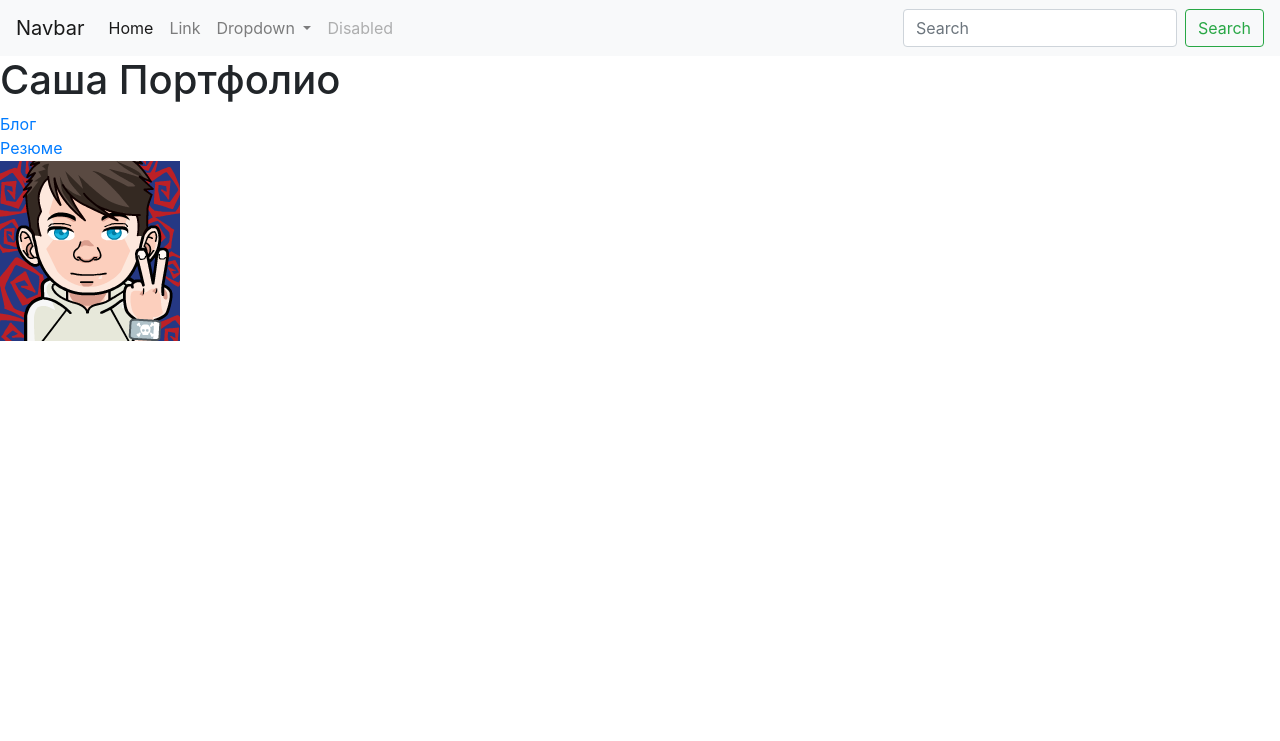
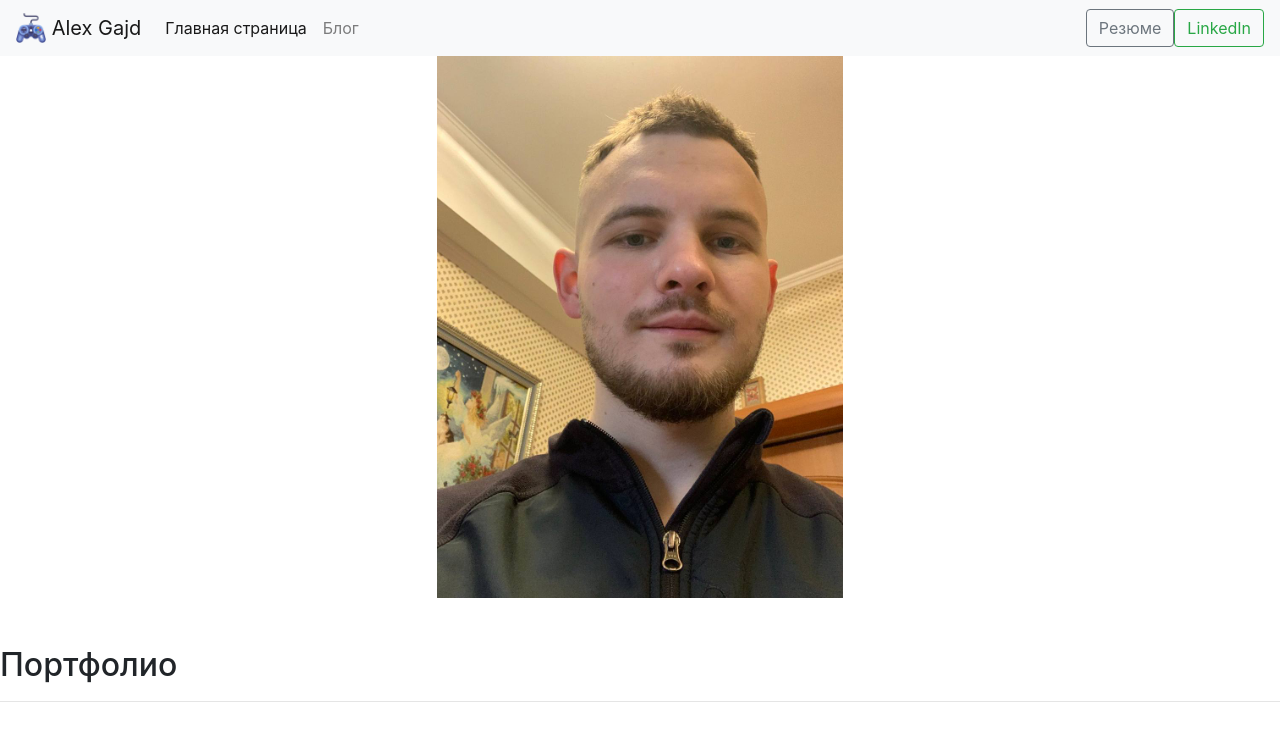
Before and after one commit to SaniKyn/Personal-portfolio, a Django app: template personal_portfolio/portfolio/templates/portfolio/home.html in a window 1280 px wide. Shown: the top 741 px of the page. Run offline with Django 3.2, Linux system fonts and the light colour scheme; the template is opened without the code that fills it, so the values that code supplies are empty.

Commit message:
navbar_and_card_box

```diff
--- a/personal_portfolio/portfolio/templates/portfolio/base.html
+++ b/personal_portfolio/portfolio/templates/portfolio/base.html
@@ -1,3 +1,4 @@
+{% load static%}
 <!doctype html>
 <html lang="en">
 <head>
@@ -8,43 +9,39 @@
     <!-- Bootstrap CSS -->
     <link rel="stylesheet" href="https://cdn.jsdelivr.net/npm/bootstrap@4.6.2/dist/css/bootstrap.min.css"
           integrity="sha384-xOolHFLEh07PJGoPkLv1IbcEPTNtaed2xpHsD9ESMhqIYd0nLMwNLD69Npy4HI+N" crossorigin="anonymous">
-
-    <title>Hello, world!</title>
 </head>
 <body>
 <nav class="navbar navbar-expand-lg navbar-light bg-light">
-  <a class="navbar-brand" href="#">Navbar</a>
-  <button class="navbar-toggler" type="button" data-toggle="collapse" data-target="#navbarSupportedContent" aria-controls="navbarSupportedContent" aria-expanded="false" aria-label="Toggle navigation">
+    <a class="navbar-brand" href="{% url 'home' %}">
+        <img src="{% static 'portfolio/joystick.png' %}" width="30" height="30" class="d-inline-block align-top"
+             alt="Nick's Logo">
+        <span>Alex Gajd</span>
+    </a>
+    <button class="navbar-toggler" type="button" data-toggle="collapse" data-target="#navbarSupportedContent"
+            aria-controls="navbarSupportedContent" aria-expanded="false" aria-label="Toggle navigation">
         <span class="navbar-toggler-icon"></span>
     </button>
-
     <div class="collapse navbar-collapse" id="navbarSupportedContent">
         <ul class="navbar-nav mr-auto">
             <li class="nav-item active">
-        <a class="nav-link" href="#">Home <span class="sr-only">(current)</span></a>
+                <a class="nav-link" href="{% url 'home' %}">Главная страница</a>
             </li>
             <li class="nav-item">
-        <a class="nav-link" href="#">Link</a>
+                <a class="nav-link" href="{% url 'blog:all_blogs' %}">Блог</a>
             </li>
-      <li class="nav-item dropdown">
-        <a class="nav-link dropdown-toggle" href="#" role="button" data-toggle="dropdown" aria-expanded="false">
-          Dropdown
-        </a>
-        <div class="dropdown-menu">
-          <a class="dropdown-item" href="#">Action</a>
-          <a class="dropdown-item" href="#">Another action</a>
-          <div class="dropdown-divider"></div>
-          <a class="dropdown-item" href="#">Something else here</a>
+        </ul>
     </div>
+    <div class="collapse navbar-collapse text-center" id="navbarNav">
+        <ul class="navbar-nav ml-auto">
+            <li class="nav-item active">
+                <a role="button"
+                   href="{% static 'portfolio/CV Python developer Гайдукевич Александр.pdf' %}"
+                   class="btn btn-outline-secondary">Резюме</a>
             </li>
             <li class="nav-item">
-        <a class="nav-link disabled">Disabled</a>
+                <a role="button" href="  " class="btn btn-outline-success">LinkedIn</a>
             </li>
         </ul>
-    <form class="form-inline my-2 my-lg-0">
-      <input class="form-control mr-sm-2" type="search" placeholder="Search" aria-label="Search">
-      <button class="btn btn-outline-success my-2 my-sm-0" type="submit">Search</button>
-    </form>
     </div>
 </nav>
 
--- a/personal_portfolio/portfolio/templates/portfolio/home.html
+++ b/personal_portfolio/portfolio/templates/portfolio/home.html
@@ -1,28 +1,32 @@
 {% extends 'portfolio/base.html' %}
+{% load static %}
+{% block content %}
 
 
-{% block content %}
-<h1>Саша Портфолио</h1>
-
-{% load static %}
-
-<a href="{%url 'blog:all_blogs' %}">Блог</a>
-<br>
-
-<a href="{% static 'portfolio/CV Python developer Гайдукевич Александр.pdf' %}">Резюме</a>
-<br>
-
-<img src="{% static 'portfolio/саша.png'%}">
-{% for project in projects %}
-
-<h2>{{ project.title }}</h2>
-<p>{{ project.description }}</p>
-<img src="{{ project.image.url }}">
-{% if  project.url %}
-<br><a href="{{ project.url }}">Ссылка</a>
-{% endif %}
+<div class="row justify-content-center row-cols-1 row-cols-md-3">
+    <div class="col-5">
+        <img src="{% static 'portfolio/photo.jpg' %}" class="img-fluid">
+    </div>
+</div>
 
 
-{% endfor %}
+<h2 class="mt-5">Портфолио</h2>
+<hr>
 
+<div class="row row-cols-1 row-cols-md-6">
+    {% for project in projects %}
+    <div class="col mb-4">
+        <div class="card">
+            <img src="{{ project.image.url }}" class="card-img-top">
+            <div class="card-body">
+                <h5 class="card-title">{{ project.title }}</h5>
+                <p class="card-text">{{ project.description }}</p>
+                {% if project.url %}
+                <br><a href="{{ project.url }}">Ссылка</a>
+                {% endif %}
+            </div>
+        </div>
+    </div>
+    {% endfor %}
+</div>
 {% endblock %}
```
Also changed, not shown: personal_portfolio/portfolio/static/portfolio/joystick.png (added), personal_portfolio/portfolio/static/portfolio/photo.jpg (added). Lines whose indentation alone changed are shown as unchanged.
